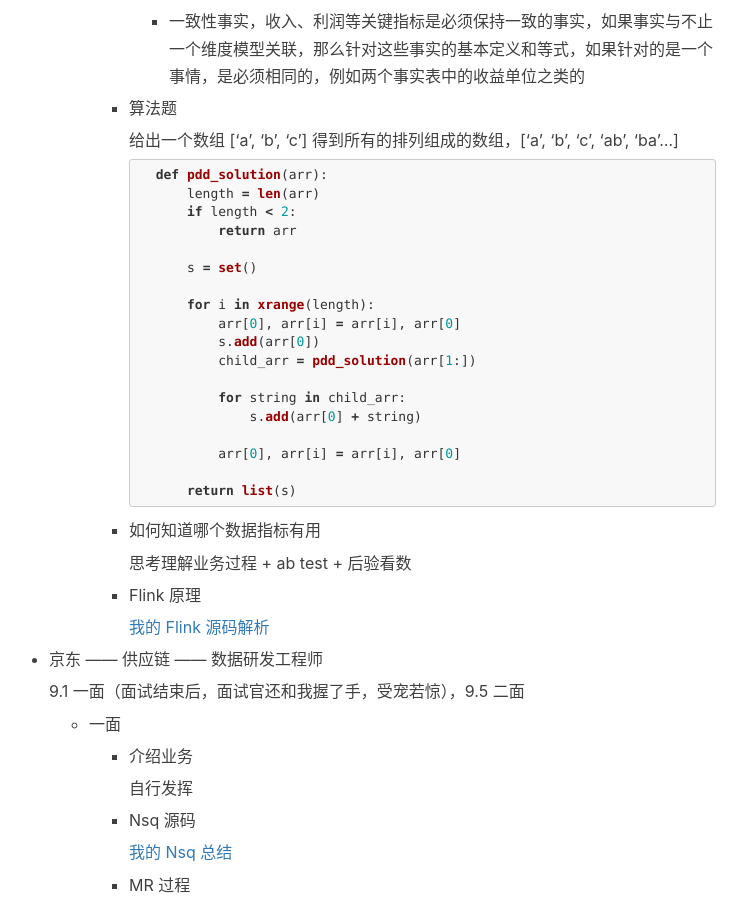
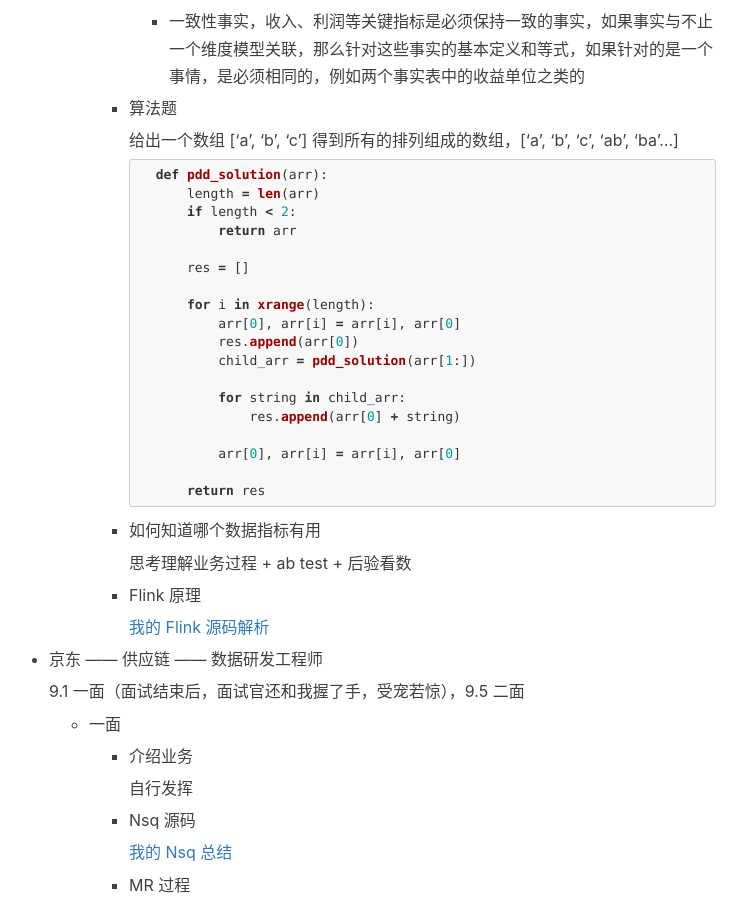
Before and after one commit to mickey0524/mickey0524.github.io, a Jekyll site: the page built from _posts/2019-07-29-autumn-interview.md, in a window 1280 px wide and 900 px high, scrolled down 18039 px. Shown: the whole window, without its empty margins (256-1003 px from the left). Built offline with Jekyll 4.4.1, drawn with Linux system fonts in a browser that asks for light colours; nearby versions of some CDN libraries; comment, search, counter and statistics services are not loaded.

Commit message:
feat(interview): update interview

````diff
--- a/_posts/2019-07-29-autumn-interview.md
+++ b/_posts/2019-07-29-autumn-interview.md
@@ -1063,19 +1063,19 @@ tags:
                 if length < 2:
                     return arr
 
-                s = set()
+                res = []
 
                 for i in xrange(length):
                     arr[0], arr[i] = arr[i], arr[0]
-                    s.add(arr[0])
+                    res.append(arr[0])
                     child_arr = pdd_solution(arr[1:])
 
                     for string in child_arr:
-                        s.add(arr[0] + string)
+                        res.append(arr[0] + string)
 
                     arr[0], arr[i] = arr[i], arr[0]
 
-                return list(s)
+                return res
             ```
 
         * 如何知道哪个数据指标有用
````
